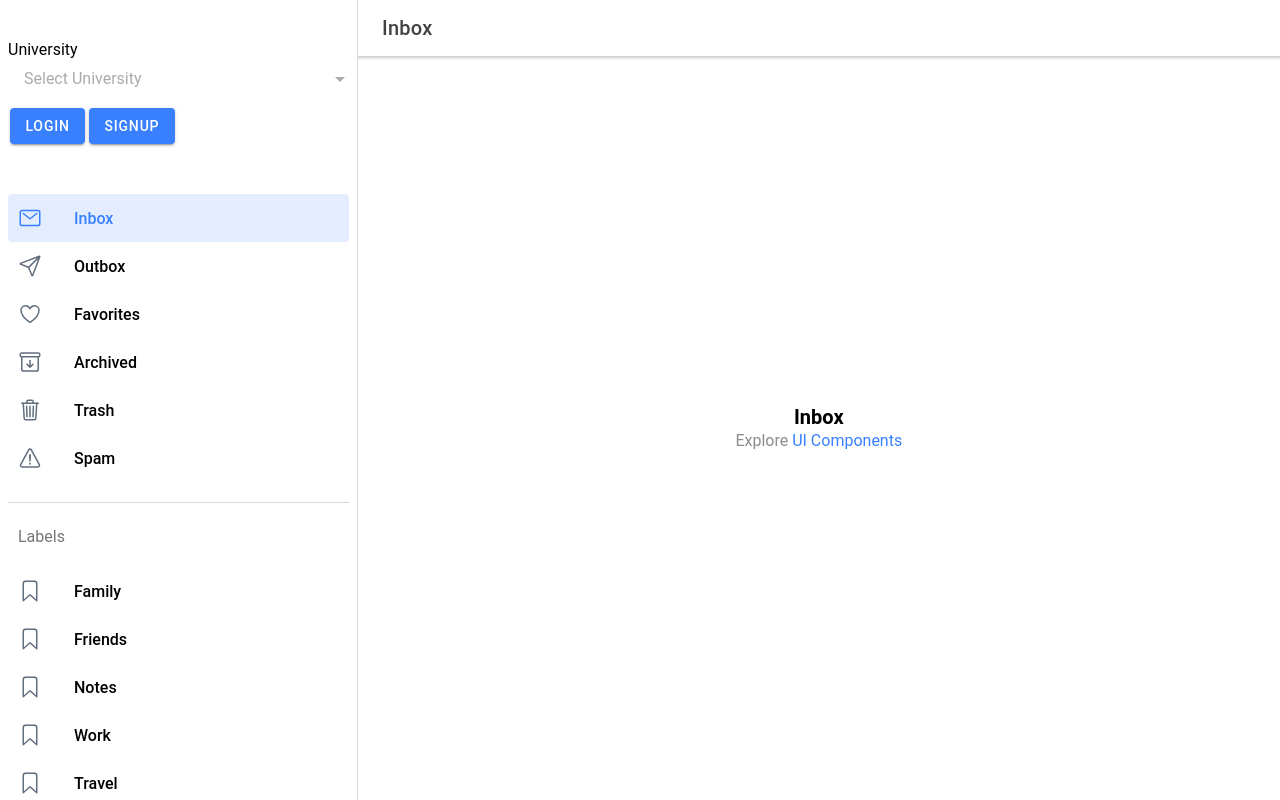
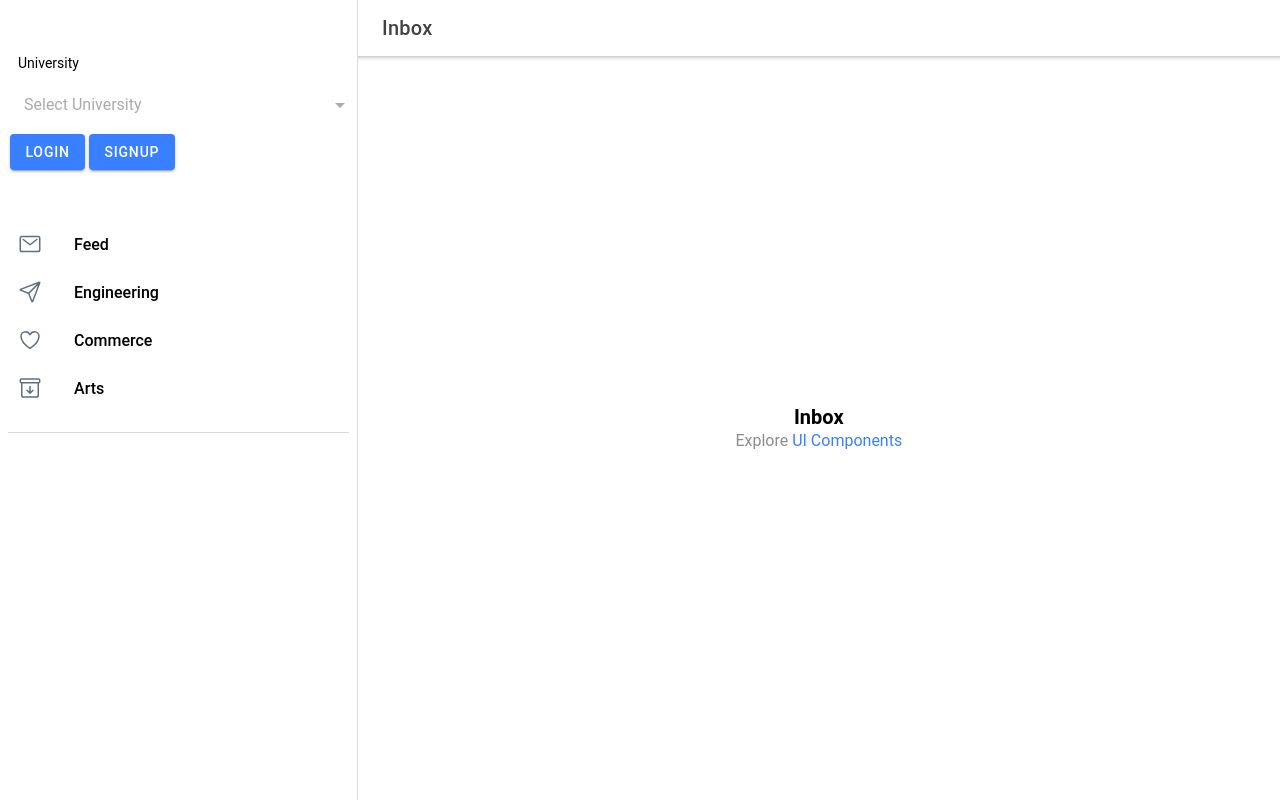
Before and after one commit to Deagler/confess-app, a React (Create React App) app in the folder app/: page /page/Inbox in a window 1280 px wide. Built offline with nearby package versions, Linux system fonts and the light colour scheme; the HTML template or start-up script is replaced by a standard one.

Commit message:
remove unused label and list options

```diff
--- a/app/src/components/Menu.tsx
+++ b/app/src/components/Menu.tsx
@@ -4,7 +4,6 @@ import {
   IonItem,
   IonLabel,
   IonList,
-  IonListHeader,
   IonMenu,
   IonMenuToggle,
 } from '@ionic/react';
@@ -13,17 +12,12 @@ import { RouteComponentProps, withRouter } from 'react-router-dom';
 import {
   archiveOutline,
   archiveSharp,
-  bookmarkOutline,
   heartOutline,
   heartSharp,
   mailOutline,
   mailSharp,
   paperPlaneOutline,
   paperPlaneSharp,
-  trashOutline,
-  trashSharp,
-  warningOutline,
-  warningSharp,
 } from 'ionicons/icons';
 import './Menu.css';
 import './SignIn';
@@ -42,44 +36,30 @@ interface AppPage {
 
 const appPages: AppPage[] = [
   {
-    title: 'Inbox',
-    url: '/page/Inbox',
+    title: 'Feed',
+    url: '/page/Feed',
     iosIcon: mailOutline,
     mdIcon: mailSharp,
   },
   {
-    title: 'Outbox',
-    url: '/page/Outbox',
+    title: 'Engineering',
+    url: '/page/Engineering',
     iosIcon: paperPlaneOutline,
     mdIcon: paperPlaneSharp,
   },
   {
-    title: 'Favorites',
-    url: '/page/Favorites',
+    title: 'Commerce',
+    url: '/page/Commerce',
     iosIcon: heartOutline,
     mdIcon: heartSharp,
   },
   {
-    title: 'Archived',
-    url: '/page/Archived',
+    title: 'Arts',
+    url: '/page/Arts',
     iosIcon: archiveOutline,
     mdIcon: archiveSharp,
   },
-  {
-    title: 'Trash',
-    url: '/page/Trash',
-    iosIcon: trashOutline,
-    mdIcon: trashSharp,
-  },
-  {
-    title: 'Spam',
-    url: '/page/Spam',
-    iosIcon: warningOutline,
-    mdIcon: warningSharp,
-  },
 ];
-
-const labels = ['Family', 'Friends', 'Notes', 'Work', 'Travel', 'Reminders'];
 
 const Menu: React.FunctionComponent<MenuProps> = ({ selectedPage }) => {
   return (
@@ -104,16 +84,6 @@ const Menu: React.FunctionComponent<MenuProps> = ({ selectedPage }) => {
             );
           })}
         </IonList>
-
-        <IonList id="labels-list">
-          <IonListHeader>Labels</IonListHeader>
-          {labels.map((label, index) => (
-            <IonItem lines="none" key={index}>
-              <IonIcon slot="start" icon={bookmarkOutline} />
-              <IonLabel>{label}</IonLabel>
-            </IonItem>
-          ))}
-        </IonList>
       </IonContent>
     </IonMenu>
   );
--- a/app/src/components/SignIn.tsx
+++ b/app/src/components/SignIn.tsx
@@ -5,6 +5,7 @@ import {
   IonList,
   IonButton,
   IonToolbar,
+  IonListHeader,
 } from '@ionic/react';
 import React, { useState } from 'react';
 import './Menu.css';
@@ -13,7 +14,7 @@ export const SignIn: React.FC = () => {
 
   return (
     <IonList>
-      <IonLabel>University</IonLabel>
+      <IonListHeader>University</IonListHeader>
       <IonSelect
         placeholder="Select University"
         onIonChange={(e) => setUni(e.detail.value)}
```
